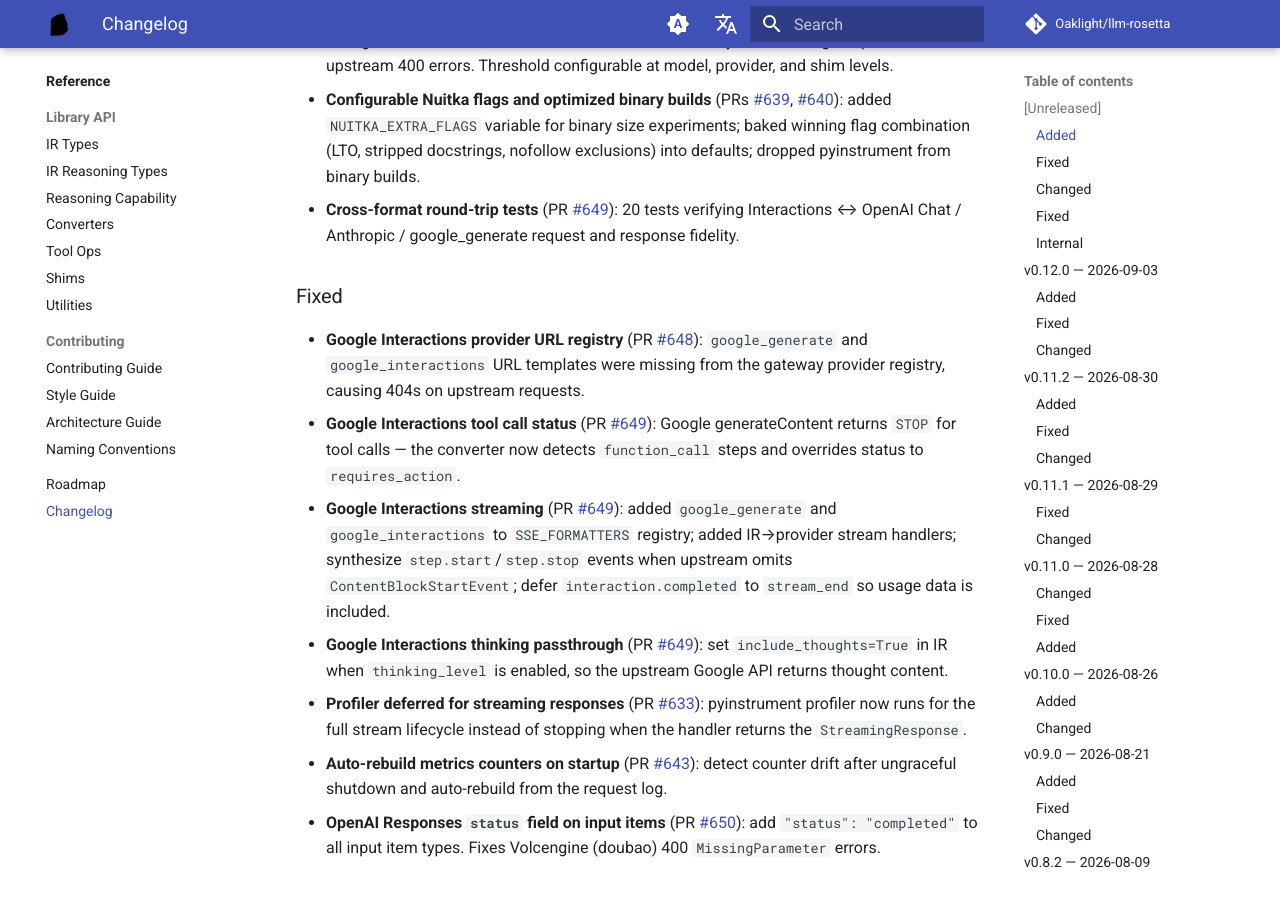
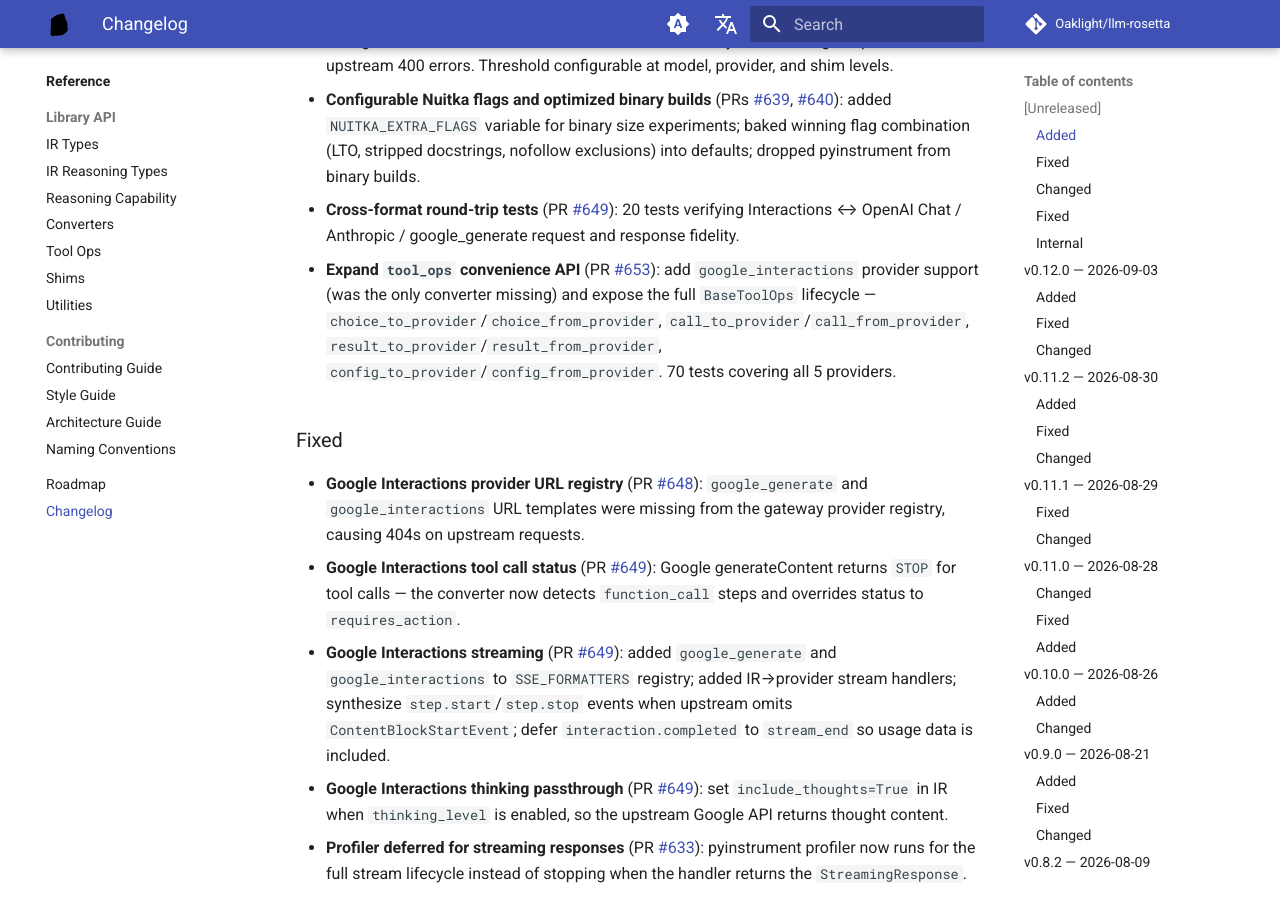
Before and after one commit to Oaklight/llm-rosetta, an MkDocs documentation site: the page built from docs/changelog.md, in a window 1280 px wide and 900 px high, scrolled down 895 px. Built offline with MkDocs 1.6.1 and Material for MkDocs 9.7.7, drawn with Linux system fonts in a browser that asks for light colours; comment, search, counter and statistics services are not loaded.

Commit message:
docs: add changelog entry for PR #653 — tool_ops expansion

```diff
--- a/docs/changelog.md
+++ b/docs/changelog.md
@@ -17,6 +17,8 @@ All notable changes to LLM-Rosetta are documented here. This project follows [Ke
 - **Relocate oversized tool descriptions** (PR [#625](https://github.com/Oaklight/llm-rosetta/pull/625)): when a custom tool description exceeds a configurable threshold, the full text is moved into a late system message to prevent upstream 400 errors. Threshold configurable at model, provider, and shim levels.
 - **Configurable Nuitka flags and optimized binary builds** (PRs [#639](https://github.com/Oaklight/llm-rosetta/pull/639), [#640](https://github.com/Oaklight/llm-rosetta/pull/640)): added `NUITKA_EXTRA_FLAGS` variable for binary size experiments; baked winning flag combination (LTO, stripped docstrings, nofollow exclusions) into defaults; dropped pyinstrument from binary builds.
 - **Cross-format round-trip tests** (PR [#649](https://github.com/Oaklight/llm-rosetta/pull/649)): 20 tests verifying Interactions ↔ OpenAI Chat / Anthropic / google_generate request and response fidelity.
+
+- **Expand `tool_ops` convenience API** (PR [#653](https://github.com/Oaklight/llm-rosetta/pull/653)): add `google_interactions` provider support (was the only converter missing) and expose the full `BaseToolOps` lifecycle — `choice_to_provider`/`choice_from_provider`, `call_to_provider`/`call_from_provider`, `result_to_provider`/`result_from_provider`, `config_to_provider`/`config_from_provider`. 70 tests covering all 5 providers.
 
 ### Fixed
 
```
